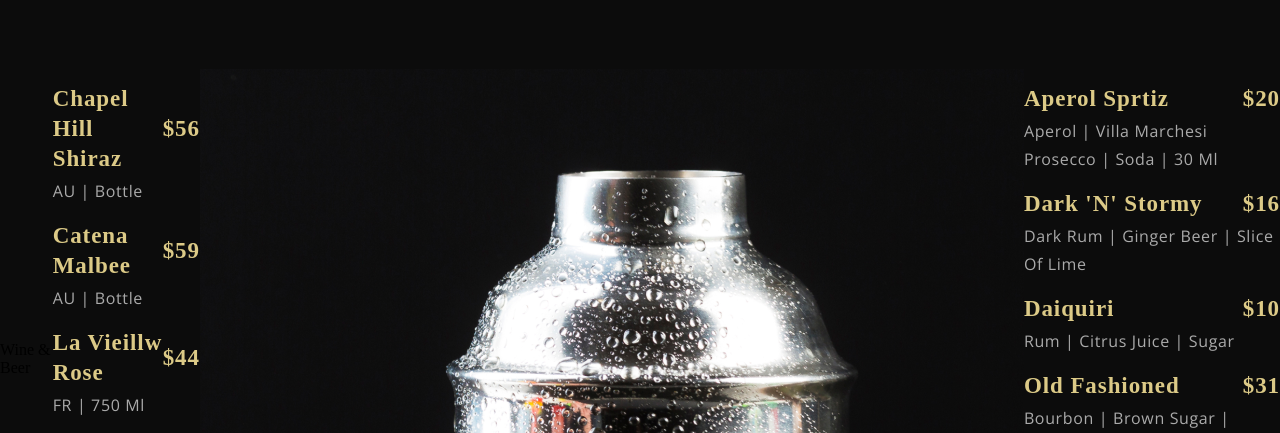
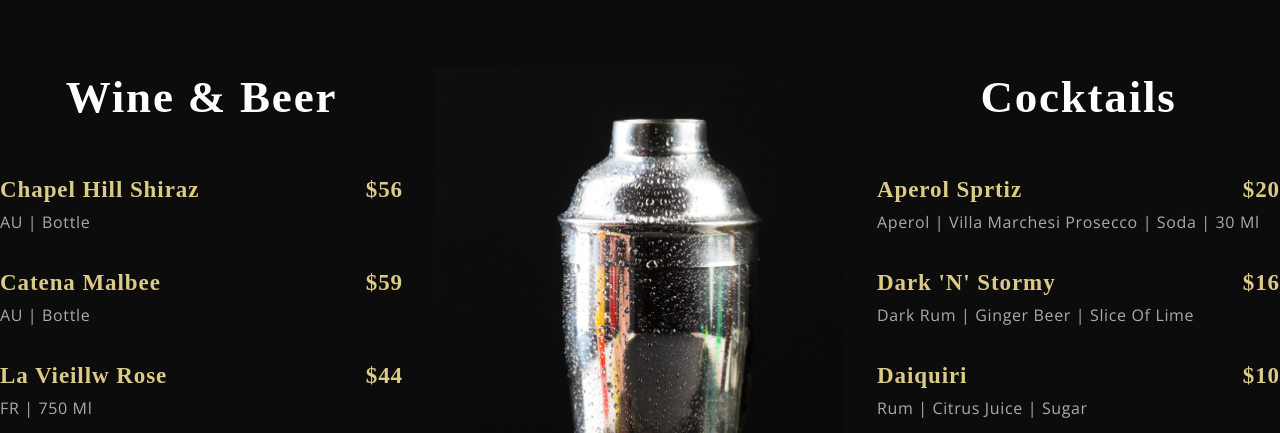
Before and after one commit to Akhil-ps-dev/Thattukada, a React (Create React App) app: page / in a window 1280 px wide. Shown: the part 2367-2800 px from the top of the page. Built offline with nearby package versions, Linux system fonts and the light colour scheme; a web font is replaced by a local one.

Commit message:
special menu completed

```diff
--- a/src/components/Menuitem/MenuItem.css
+++ b/src/components/Menuitem/MenuItem.css
@@ -25,20 +25,18 @@ align-items: center;
 
 
 .app__menuitems-dash{
-position: static;
-width: 119px;
+width: 90pxpx;
 height: 1px;
-left: 224px;
-top: 14.5px;
+background: var(--color-golden);
+margin: 0px 1rem;
 
-background: #FAFAFA;
+}
 
 
-/* INSIDE LAYOUT */
+.app__menuitem-price{
 
-order: 1;
-flex: none;
-flex-grow: 0;
-margin: 0px 32px;
+    display: flex;
+    justify-content: flex-end;
+    align-items: flex-end;
 
 }
--- a/src/container/Header/Header.jsx
+++ b/src/container/Header/Header.jsx
@@ -9,8 +9,7 @@ const Header = () => (
       <SubHeading title="Chase the new flavour" />
       <h1 className="app__header-h1">The Key to Find Dining</h1>
       <p className="p__opensans" style={{ margin: "2rem 0" }}>
-        തട്ടുകടയിലെ രുചികളെ ഒരു മുറിയിലാക്കി വിളമ്പുന്ന അത്ഭുതമാണ്
-        തിരുവനന്തപുരത്തെ ബാലണ്ണന്റെ കടയുടെ പ്രത്യേകത.
+      "Laughter is brightest where food is best."
 
       </p>
       <button type="button" className="custom__button">Explore Menu</button>
--- a/src/container/Menu/SpecialMenu.css
+++ b/src/container/Menu/SpecialMenu.css
@@ -18,3 +18,39 @@
     align-items: flex-start;
     flex-direction: row;
 }
+
+
+.app__specialMenu-menu_heading {
+font-family: var(--font-base);
+font-weight: 600;
+font-size: 45px;
+line-height: 58.5px;
+letter-spacing: 0.04em;
+color: var(--color-white);
+}
+
+.app__specialMenu-menu_wine,
+.app__specialMenu-menu_cocktails{
+
+
+flex: 1;
+width: 100%;
+flex-direction: column;
+
+}
+.app__specialMenu-menu_img{
+    width: 410px;
+    margin: 0 2rem;
+
+}
+.app__specialMenu-menu_img img{
+width: 100%;
+height: auto;
+}
+.app__specialMenu-menu_items{
+    flex-direction: column;
+    display: flex;
+    margin: 2rem 0;
+    width: 100%;
+
+}
--- a/src/container/Menu/SpecialMenu.jsx
+++ b/src/container/Menu/SpecialMenu.jsx
@@ -14,7 +14,7 @@ const SpecialMenu = () => (
 
     <div className="app__specialMenu-menu">
       <div className="app__specialMenu-menu_wine flex__center">
-        <p className="app__specialMenu_menu_heading">Wine & Beer</p>
+        <p className="app__specialMenu-menu_heading">Wine & Beer</p>
         <div className="app__specialMenu-menu_items">
           {data.wines.map((wine, index) => (
             <MenuItem
@@ -32,6 +32,8 @@ const SpecialMenu = () => (
       </div>
 
       <div className="app__specialMenu-menu_cocktails flex__center">
+      <p className="app__specialMenu-menu_heading">Cocktails</p>
+
         <div className="app__specialMenu-menu_items">
           {data.cocktails.map((cocktail, index) => (
             <MenuItem
```
